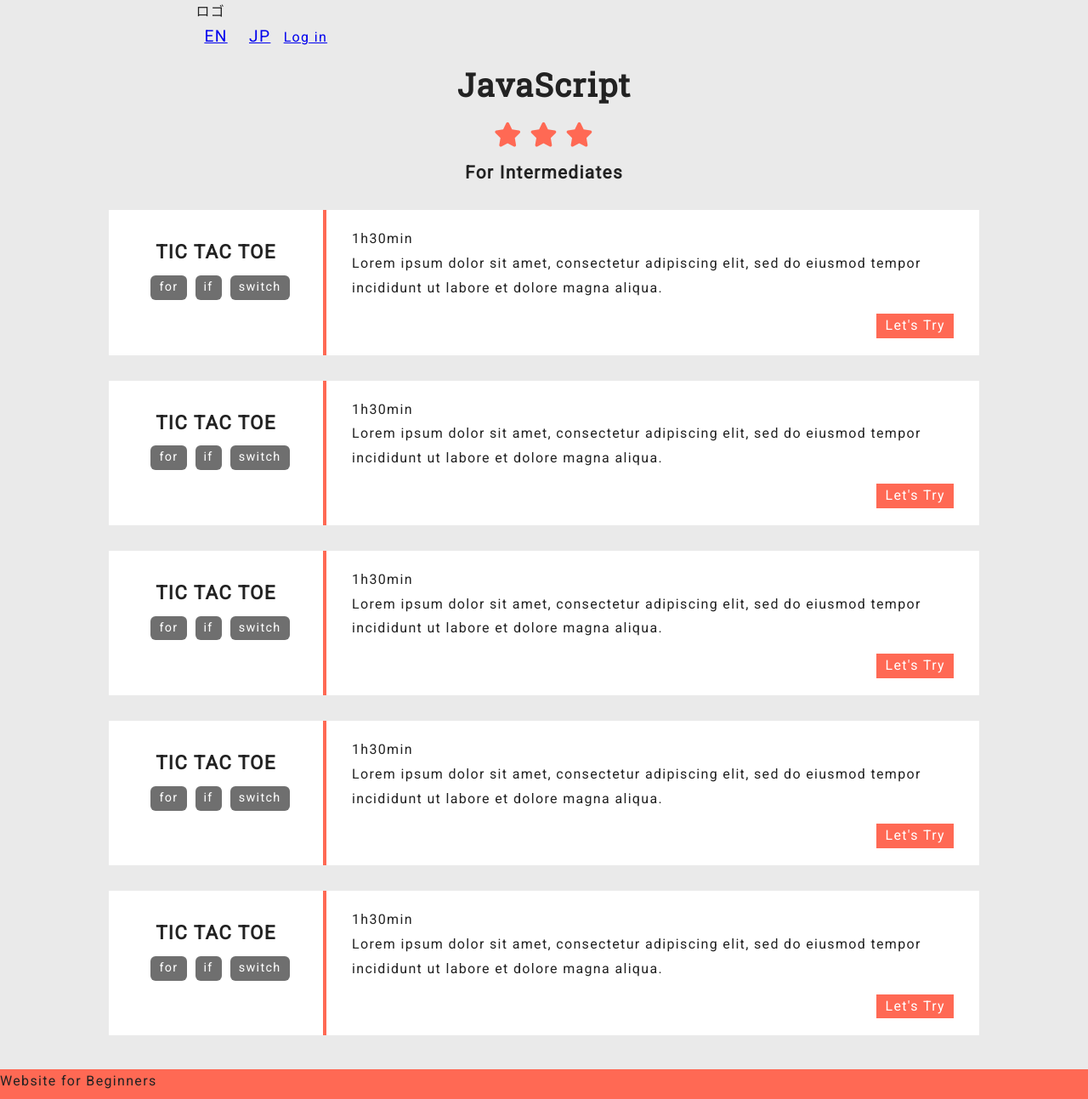
After one commit to mai5hara/WebForBeginner, a PHP site: page /choosegame.html in a window 1280 px wide. The commit adds this page. Shown: the whole page at 85% size. Run offline with PHP 8.4, Linux system fonts and the light colour scheme; some libraries are stand-ins or nearby versions.

Commit message:
add choosegame page

```diff
--- /dev/null
+++ b/WebContent/choosegame.html
@@ -0,0 +1,112 @@
+<!DOCTYPE html>
+<html lang="en">
+<head>
+    <meta charset="UTF-8">
+    <meta name="viewport" content="width=device-width, initial-scale=1.0">
+    <meta http-equiv="X-UA-Compatible" content="ie=edge">
+    <link rel="stylesheet" href="css/style.css">
+    <link rel="stylesheet" href="css/reset.css">
+    <script type="text/javascript" src="js/jquery-3.4.1.js"></script>
+    <script src="https://kit.fontawesome.com/0020439f70.js" crossorigin="anonymous"></script>
+    <script type="text/javascript">
+        $(function () {
+            $(".header-part").load("header.html");
+            $(".footer-part").load("footer.html");
+        });
+    </script>
+    <title>Choose game</title>
+</head>
+<body>
+    <header class="header-part"></header>
+
+    <section class="coosegame_section">
+        <div class="choosegame_titles">
+            <h1>JavaScript</h1>
+            <div class="choosegame_stars">
+                <i class="fas fa-star"></i>
+                <i class="fas fa-star"></i>
+                <i class="fas fa-star"></i>
+            </div>
+            <h2 class="choosegame_level">For Intermediates</h2>
+        </div>
+        <div class="choosegame_gameselect">
+            <div class="choosegame_gametitle_wrap">
+                <h3 class="choosegame_gametitle">TIC TAC TOE</h3>
+                <div class="choosegame_statement">
+                    <p class=choosegame_statement_style>for</p>
+                    <p class=choosegame_statement_style>if</p>
+                    <p class=choosegame_statement_style>switch</p>
+                </div>
+            </div>
+            <div class="choosegame_details">
+                <p class="choosegame_time">1h30min</p>
+                <p class="choosegame_descrive">Lorem ipsum dolor sit amet, consectetur adipiscing elit, sed do eiusmod tempor incididunt ut labore et dolore magna aliqua.</p>
+                <p class="choosegame_button"><a href="#">Let's Try</a></p>
+            </div>
+        </div>
+        <div class="choosegame_gameselect">
+            <div class="choosegame_gametitle_wrap">
+                <h3 class="choosegame_gametitle">TIC TAC TOE</h3>
+                <div class="choosegame_statement">
+                    <p class=choosegame_statement_style>for</p>
+                    <p class=choosegame_statement_style>if</p>
+                    <p class=choosegame_statement_style>switch</p>
+                </div>
+            </div>
+            <div class="choosegame_details">
+                <p class="choosegame_time">1h30min</p>
+                <p class="choosegame_descrive">Lorem ipsum dolor sit amet, consectetur adipiscing elit, sed do eiusmod tempor incididunt ut labore et dolore magna aliqua.</p>
+                <div class="choosegame_button"><a href="#">Let's Try</a></div>
+            </div>
+        </div>
+        <div class="choosegame_gameselect">
+            <div class="choosegame_gametitle_wrap">
+                <h3 class="choosegame_gametitle">TIC TAC TOE</h3>
+                <div class="choosegame_statement">
+                    <p class=choosegame_statement_style>for</p>
+                    <p class=choosegame_statement_style>if</p>
+                    <p class=choosegame_statement_style>switch</p>
+                </div>
+            </div>
+            <div class="choosegame_details">
+                <p class="choosegame_time">1h30min</p>
+                <p class="choosegame_descrive">Lorem ipsum dolor sit amet, consectetur adipiscing elit, sed do eiusmod tempor incididunt ut labore et dolore magna aliqua.</p>
+                <div class="choosegame_button"><a href="#">Let's Try</a></div>
+            </div>
+        </div>
+        <div class="choosegame_gameselect">
+            <div class="choosegame_gametitle_wrap">
+                <h3 class="choosegame_gametitle">TIC TAC TOE</h3>
+                <div class="choosegame_statement">
+                    <p class=choosegame_statement_style>for</p>
+                    <p class=choosegame_statement_style>if</p>
+                    <p class=choosegame_statement_style>switch</p>
+                </div>
+            </div>
+            <div class="choosegame_details">
+                <p class="choosegame_time">1h30min</p>
+                <p class="choosegame_descrive">Lorem ipsum dolor sit amet, consectetur adipiscing elit, sed do eiusmod tempor incididunt ut labore et dolore magna aliqua.</p>
+                <div class="choosegame_button"><a href="#">Let's Try</a></div>
+            </div>
+        </div>
+        <div class="choosegame_gameselect">
+            <div class="choosegame_gametitle_wrap">
+                <h3 class="choosegame_gametitle">TIC TAC TOE</h3>
+                <div class="choosegame_statement">
+                    <p class=choosegame_statement_style>for</p>
+                    <p class=choosegame_statement_style>if</p>
+                    <p class=choosegame_statement_style>switch</p>
+                </div>
+            </div>
+            <div class="choosegame_details">
+                <p class="choosegame_time">1h30min</p>
+                <p class="choosegame_descrive">Lorem ipsum dolor sit amet, consectetur adipiscing elit, sed do eiusmod tempor incididunt ut labore et dolore magna aliqua.</p>
+                <div class="choosegame_button"><a href="#">Let's Try</a></div>
+            </div>
+        </div>
+    </section>
+
+    <footer class="footer-part"></footer>
+    <script src="js/language_change.js"></script>
+</body>
+</html>
--- a/WebContent/css/style.css
+++ b/WebContent/css/style.css
@@ -103,7 +103,7 @@ header {
 
 }
 
-h1 {
+.contents_section h1 {
     text-align: center;
     margin: 10px 0 70px 0;
     font-size: 38px;
@@ -169,6 +169,100 @@ h1 {
    Contents end
 ===========================================================*/
 
+/*===========================================================
+   Choose game
+===========================================================*/
+/* Body
+------------------------------------------------------------*/
+
+.choosegame_titles {
+    text-align: center;
+}
+
+.choosegame_titles h1 {
+    text-align: center;
+    margin-top: 15px;
+    font-size: 38px;
+}
+
+.choosegame_stars {
+    color: #FF6954;
+    font-size: 1.8em;
+    margin: 30px 0 15px 0;
+}
+
+.choosegame_level {
+    font-size: 1.3em;
+    margin-bottom: 30px;
+}
+
+.choosegame_gameselect {
+    background-color: #fff;
+    width: 80%;
+    margin: 0 auto;
+    display: flex;
+    margin-bottom: 30px;
+}
+
+
+.choosegame_gametitle_wrap {
+    width: 25%;
+    border-right: solid 4px #FF6954;
+}
+
+.choosegame_gametitle {
+    margin-bottom: 13px;
+    margin-top: 35px;
+    text-align: center;
+    font-size: 1.4em;
+}
+
+.choosegame_details {
+    width: 75%;
+    display: block;
+    padding: 20px 30px;
+}
+
+.choosegame_button {
+    float: right;
+    margin-top: 15px;
+}
+
+.choosegame_details .choosegame_time, .choosegame_descrive, .choosegame_button {
+    text-align: left;
+    display: inline-block;
+}
+
+.choosegame_statement {
+    display: flex;
+    justify-content: center;
+}
+
+.choosegame_statement_style {
+    background-color:#6F6F6F;
+    margin-left: 10px;
+    color: #fff;
+    border-radius: 6px;
+    padding: 0 10px;
+    font-size: 0.9em;
+}
+
+.choosegame_button {
+    background-color: #FF6954;
+    padding: 0 10px;
+}
+
+.choosegame_button a {
+    text-decoration: none;
+    color: #fff;
+}
+
+
+/*===========================================================
+   Coose end
+===========================================================*/
+
+
 
 /* Footer
 ------------------------------------------------------------*/
```
